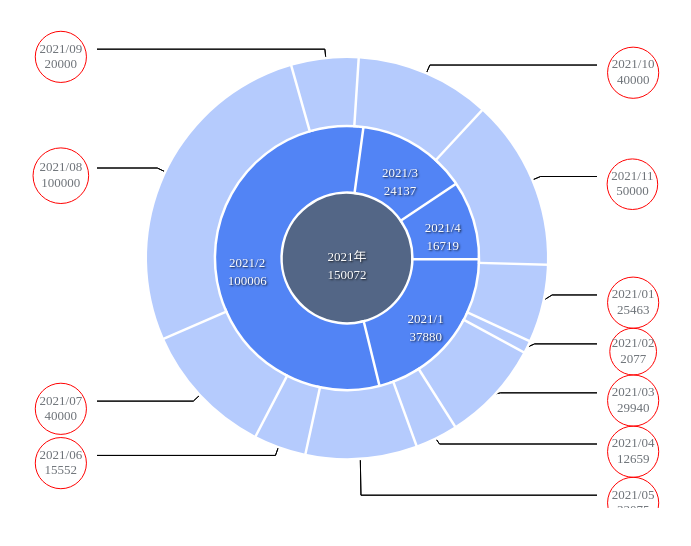
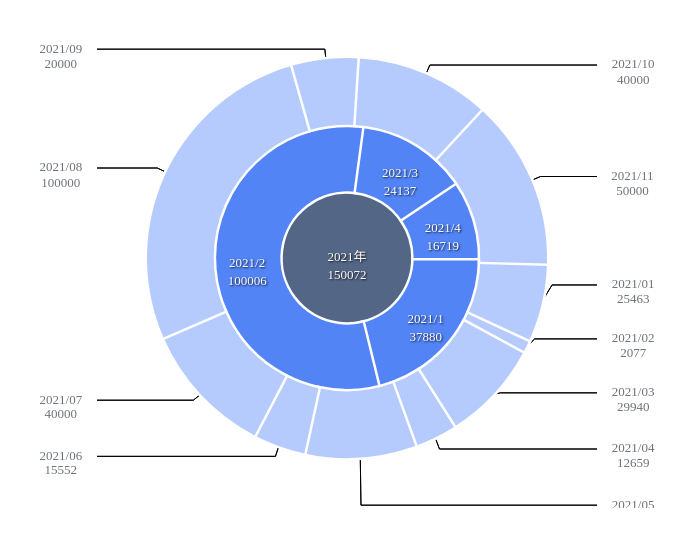
Before and after one commit to dwqdaiwenqi/simple-sunburst-chart, a website: page demo/index.html in a window 1280 px wide. Shown: the whole page, without its empty margins (293-984 px from the left). Drawn offline with Linux system fonts and the light colour scheme.

Commit message:
feat: 完善碰撞机制

```diff
--- a/src/index.js
+++ b/src/index.js
@@ -50,16 +50,16 @@ export default function SunburstChart(config) {
   const that = {
     resizeObserver: null,
     _rings:[],
-    _constrain(node){
+    _constrain(node,margin=0){
       let [left, right, top, bottom] = [
-        0 ,
-        this.stage.$c.width,
-        0 ,
-        this.stage.$c.height
+        0 +margin,
+        this.stage.$c.width-margin,
+        0 +margin,
+        this.stage.$c.height-margin
       ];
       var { x, y} = node;
-      if (x < left) node.x = left;
-      if (x > right) node.x = right;
+      if (x < left) node.x = left
+      if (x > right) node.x = right
       if (y < top) node.y = top;
       if (y > bottom) node.y = bottom;
     },
@@ -72,7 +72,7 @@ export default function SunburstChart(config) {
             let o2 = outerRings[j].boundingCircle
             let centerAxis = new Vec(o2.x - o1.x, o2.y - o1.y);
             let centerAxisLength = centerAxis.clone().length();
-            let minDist = o1.radius + o2.radius;
+            let minDist = (o1.radius + o2.radius)+5
 
             if (centerAxisLength < minDist) {
               let diff = centerAxis.clone().setLength((centerAxisLength - minDist)*.5)
@@ -86,10 +86,18 @@ export default function SunburstChart(config) {
                   o2.parent.findChild({name:'boundingCircle'})[0]
                 ]
 
-                ;[labelName,labelValue,boundingCircle].forEach(item=>{
-                  item.x += diff.x*-1
-                  item.y += diff.y*-1
-                })
+                const labelNameHeight = labelName.getHeight()
+
+
+                labelName.x += diff.x*-1
+                labelName.y += diff.y*-1
+
+                boundingCircle.x += diff.x*-1
+                boundingCircle.y += diff.y*-1
+
+
+                labelValue.x = labelName.x
+                labelValue.y = labelName.y+labelNameHeight*1.1
 
                 line1.x2 += diff.x*-1
                 line1.y2 += diff.y*-1
@@ -99,7 +107,6 @@ export default function SunburstChart(config) {
                 line2.y1 += diff.y*-1
                 line2.x2 += diff.x*-1
                 line2.y2 += diff.y*-1
-
 
               }
 
@@ -111,12 +118,18 @@ export default function SunburstChart(config) {
                   o1.parent.findChild({name:'line2'})[0],
                   o1.parent.findChild({name:'boundingCircle'})[0]
                 ]
+                const labelNameHeight = labelName.getHeight()
 
-                ;[labelName,labelValue,boundingCircle].forEach(item=>{
-                  item.x += diff.x
-                  item.y += diff.y
-                  this._constrain(item)
-                })
+
+                labelName.x += diff.x
+                labelName.y += diff.y
+
+                boundingCircle.x += diff.x
+                boundingCircle.y += diff.y
+
+
+                labelValue.x = labelName.x
+                labelValue.y = labelName.y+labelNameHeight*1.1
 
                 line1.x2 += diff.x
                 line1.y2 += diff.y
@@ -290,8 +303,10 @@ export default function SunburstChart(config) {
             })
             boundingCircle.name = 'boundingCircle'
             boundingCircle.visible = false
-            // boundingCircle.fillStyle = 'transparent'
-            // boundingCircle.strokeStyle = 'transparent'
+            if(!config.showBounding){
+              boundingCircle.fillStyle = 'transparent'
+              boundingCircle.strokeStyle = 'transparent'
+            }
             ring.add(boundingCircle)
             ring.boundingCircle = boundingCircle
 
@@ -329,7 +344,6 @@ export default function SunburstChart(config) {
 
       this.$tooltip = config.$el.appendChild(createTooltip())
 
-
       config.x = this.resizeObserver ? config.$el.offsetWidth * 0.5 : config.x;
       config.y = this.resizeObserver ? config.$el.offsetHeight * 0.5 : config.y;
       config.gap = config.gap ?? 0;
@@ -337,6 +351,7 @@ export default function SunburstChart(config) {
       config.levels = config.levels ?? [];
       config.labelMode = config.labelMode ?? 'space-between';
       config.radius = this.resizeObserver ? config.$el.offsetHeight * 0.4 : config.radius;
+      config.showBounding = config.showBounding ?? false
 
 
       this._createElements(config)
```
Also changed, not shown: demo/index.html (+1 -0 lines).
